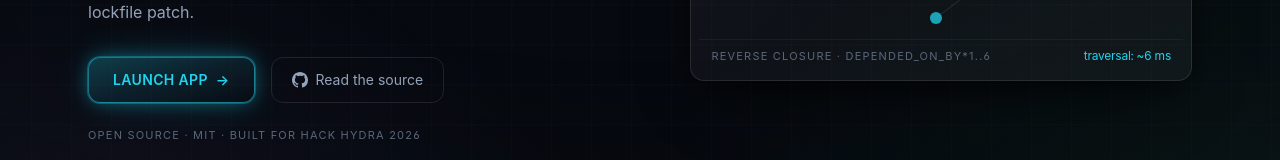
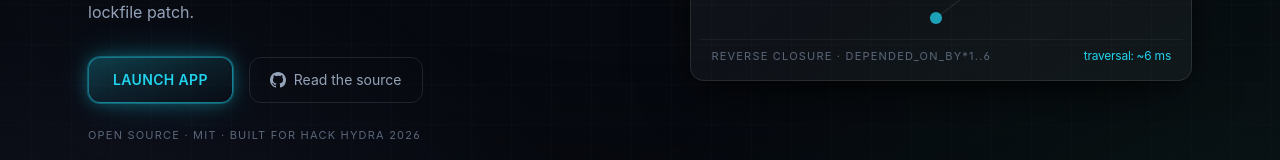
Before and after one commit to mrnetwork0001/Radix, a React (Vite) app in the folder frontend/: page / in a window 1280 px wide. Shown: the part 547-707 px from the top of the page. Built offline with nearby package versions, Linux system fonts and the light colour scheme.

Commit message:
feat(ui): drop the arrow from the Launch App buttons

```diff
--- a/frontend/src/Landing.tsx
+++ b/frontend/src/Landing.tsx
@@ -88,12 +88,7 @@ function LaunchButton({
           'transition-transform duration-700 ease-swift group-hover:translate-x-[300%]',
         )}
       />
-      <span className="relative flex items-center gap-2">
-        LAUNCH APP
-        <span aria-hidden="true" className="transition-transform duration-200 group-hover:translate-x-0.5">
-          →
-        </span>
-      </span>
+      <span className="relative flex items-center">LAUNCH APP</span>
     </button>
   );
 }
```
